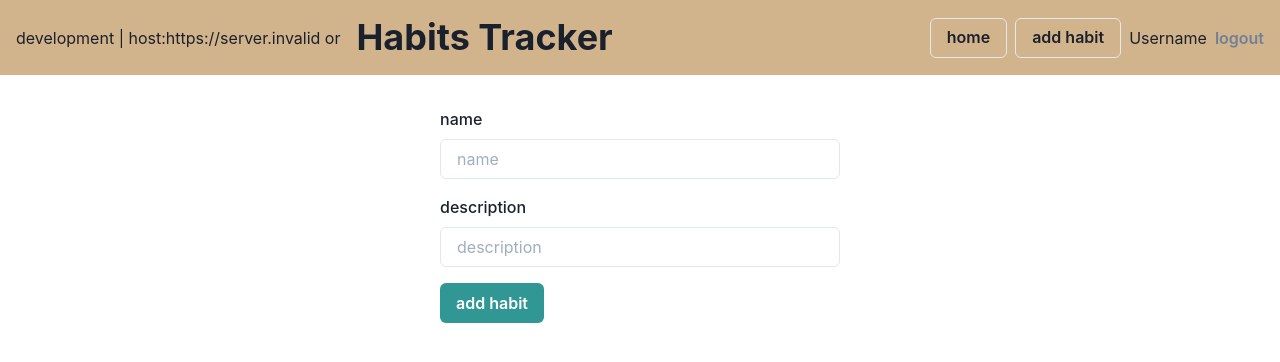
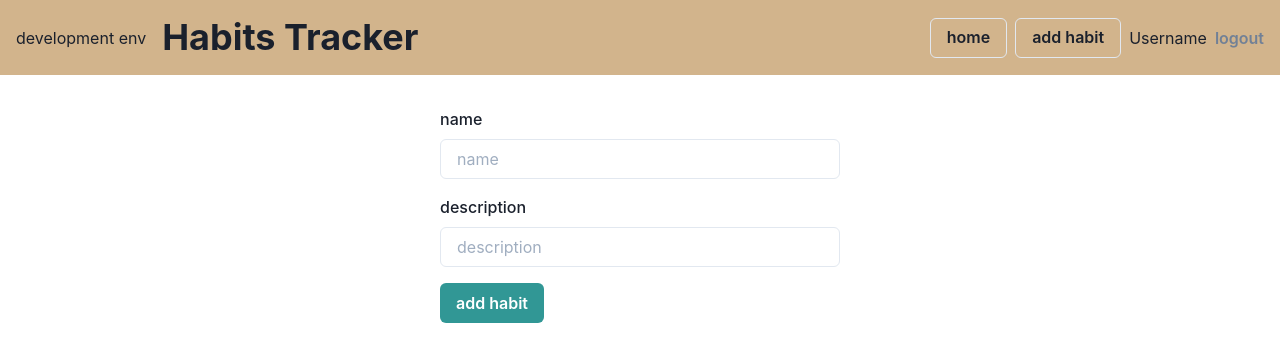
Before and after one commit to fabriciodemuner/habits-client, a Next.js app: page /add-habit in a window 1280 px wide. Shown: the top 362 px of the page. Built offline with nearby package versions, Linux system fonts and the light colour scheme; no server answers.

Commit message:
clean debugging

```diff
--- a/src/components/NavBar.tsx
+++ b/src/components/NavBar.tsx
@@ -61,9 +61,7 @@ export const NavBar: React.FC<NavbarProps> = ({}) => {
 
   return (
     <Flex bg="tan" p={4} alignItems="center">
-      <Box>
-        {process.env.NODE_ENV} | host:{process.env.NEXT_PUBLIC_API_HOST} or {process.env.API_HOST}
-      </Box>
+      {___PROD___ ? null : <Box>{process.env.NODE_ENV} env</Box>}
       <Heading mx="4">Habits Tracker</Heading>
       <Box ml={"auto"}>{body}</Box>
     </Flex>
--- a/src/pages/add-habit.tsx
+++ b/src/pages/add-habit.tsx
@@ -22,7 +22,6 @@ const AddHabit: React.FC<{}> = ({}) => {
     }
 
     try {
-      console.log(API_HOST);
       await post(`${API_HOST}/habit`, {
         name: values.name,
         description: values.description,
```
